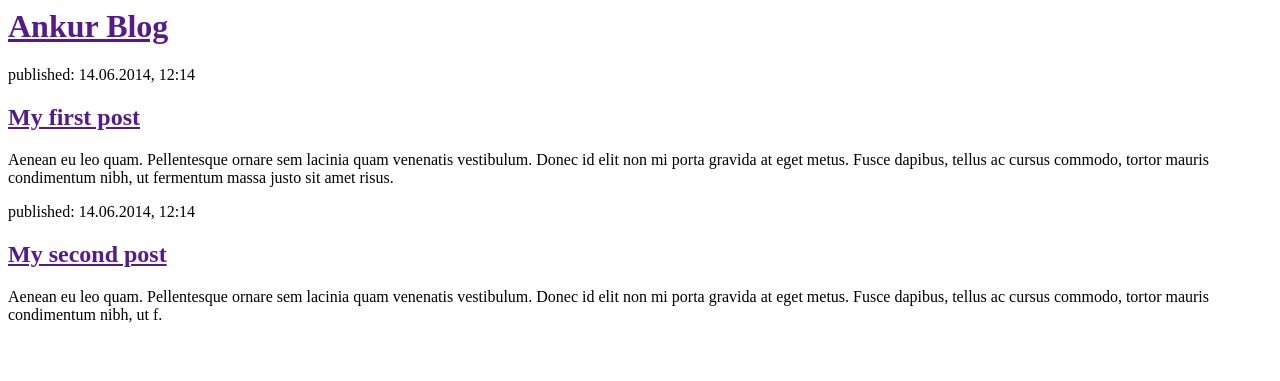
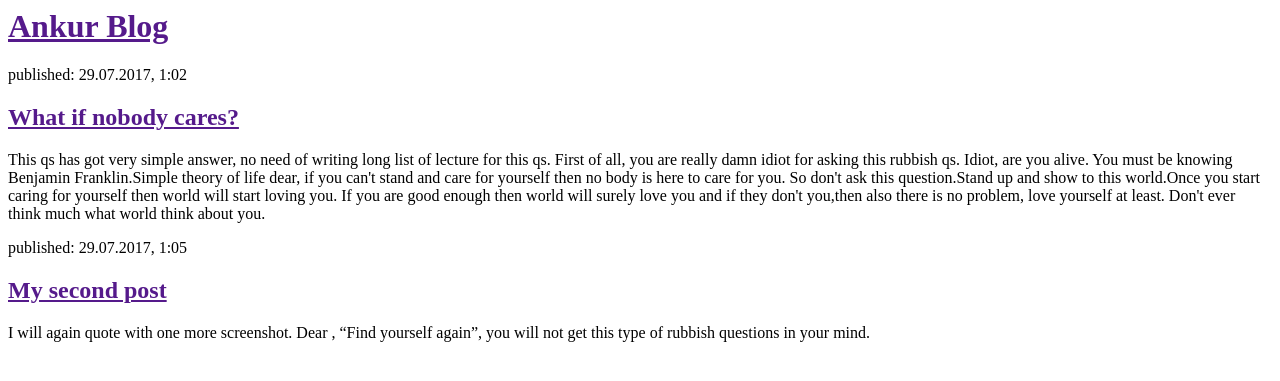
Before and after one commit to AnkurBegining/my-first-blog, a Django app: page / in a window 1280 px wide. Shown: the top 381 px of the page. Run offline with Django 3.2, Linux system fonts and the light colour scheme.

Commit message:
fix:  change in html file

```diff
--- a/blog/templates/blog/post_list.html
+++ b/blog/templates/blog/post_list.html
@@ -8,15 +8,27 @@
 </div>
 
 <div>
-            <p>published: 14.06.2014, 12:14</p>
-            <h2><a href="">My first post</a></h2>
-            <p>Aenean eu leo quam. Pellentesque ornare sem lacinia quam venenatis vestibulum. Donec id elit non mi porta gravida at eget metus. Fusce dapibus, tellus ac cursus commodo, tortor mauris condimentum nibh, ut fermentum massa justo sit amet risus.</p>
+    <p>published: 29.07.2017, 1:02</p>
+    <h2><a href="">What if nobody cares?</a></h2>
+    <p>
+        This qs has got very simple answer, no need of writing long list of lecture for this qs. First of all, you are
+        really damn idiot for asking this rubbish qs. Idiot, are you alive. You must be knowing Benjamin Franklin.Simple
+        theory of life dear, if you can't stand and care for yourself then no body is here to care for you. So don't ask
+        this question.Stand up and show to this world.Once you start caring for yourself then world will start loving
+        you. If you are good enough then world will surely love you and if they don't you,then also there is no problem,
+        love yourself at least. Don't ever think much what world think about you.
+
+
+    </p>
 </div>
 
 <div>
-            <p>published: 14.06.2014, 12:14</p>
+    <p>published: 29.07.2017, 1:05</p>
     <h2><a href="">My second post</a></h2>
-            <p>Aenean eu leo quam. Pellentesque ornare sem lacinia quam venenatis vestibulum. Donec id elit non mi porta gravida at eget metus. Fusce dapibus, tellus ac cursus commodo, tortor mauris condimentum nibh, ut f.</p>
+    <p>
+        I will again quote with one more screenshot. Dear , “Find yourself again”, you will not get this type of rubbish
+        questions in your mind.
+    </p>
 </div>
 </body>
 </html>
```
Lines whose indentation alone changed are shown as unchanged.
